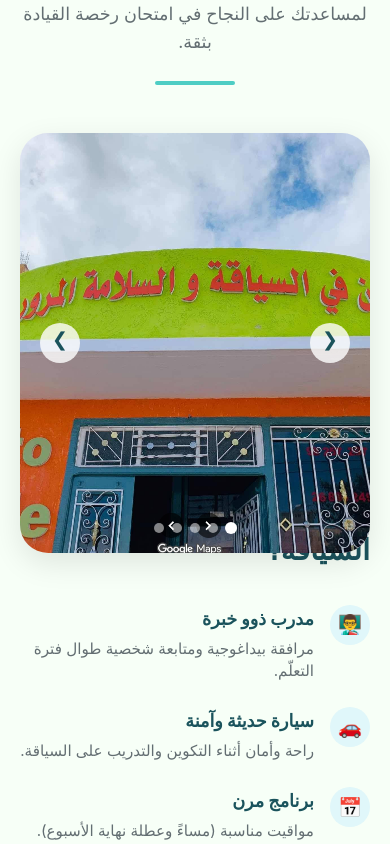
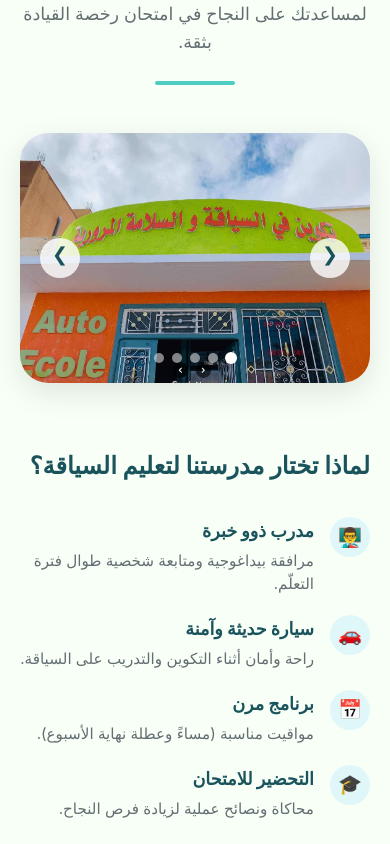
Before and after one commit to YasserWahada25/AutoEcoleWS, an Angular app: page / in a window 390 px wide. Shown: the part 1640-2484 px from the top of the page. Built offline with nearby package versions, Linux system fonts and the light colour scheme.

Commit message:
probleme de responsive

```diff
--- a/src/app/pages/home/sections/formations-section/formations-section.css
+++ b/src/app/pages/home/sections/formations-section/formations-section.css
@@ -182,16 +182,43 @@
 @media (max-width: 968px) {
     .formations-content {
         grid-template-columns: 1fr;
-        gap: 3rem;
+        gap: 2rem;
+    }
+
+    .slider-wrapper {
+        height: 300px;
     }
 
     .slider-container {
-        height: 300px;
+        margin-bottom: 2rem;
+    }
+
+    .advantages-container {
+        position: relative;
+        z-index: 1;
+    }
+
+    .advantages-container h3 {
+        font-size: 1.5rem;
     }
 
     .stats-container {
         flex-direction: column;
         gap: 2rem;
+    }
+}
+
+@media (max-width: 480px) {
+    .slider-wrapper {
+        height: 250px;
+    }
+
+    .advantages-list {
+        gap: 1.2rem;
+    }
+
+    .stat-value {
+        font-size: 2rem;
     }
 }
 
--- a/src/app/pages/home/sections/instructors-section/instructors-section.ts
+++ b/src/app/pages/home/sections/instructors-section/instructors-section.ts
@@ -17,20 +17,6 @@ export class InstructorsSection {
             experience: '15 سنة من الخبرة',
             description: 'شغوف بالسلامة المرورية، سيرافقك صابر بكل صبر وبأسلوب تعليمي فعّال.',
             image: 'moniteurs/saber.jpg'
-        },
-        {
-            name: 'صابر بنعمار',
-            role: 'مدرب سياقة (سيارات و دراجات نارية)',
-            experience: '15 سنة من الخبرة',
-            description: 'شغوف بالسلامة المرورية، سيرافقك صابر بكل صبر وبأسلوب تعليمي فعّال.',
-            image: 'moniteurs/saber.jpg'
-        },
-        {
-            name: 'صابر بنعمار',
-            role: 'مدرب سياقة (سيارات و دراجات نارية)',
-            experience: '15 سنة من الخبرة',
-            description: 'شغوف بالسلامة المرورية، سيرافقك صابر بكل صبر وبأسلوب تعليمي فعّال.',
-            image: 'moniteurs/saber.jpg'
         }
     ];
 }
```
